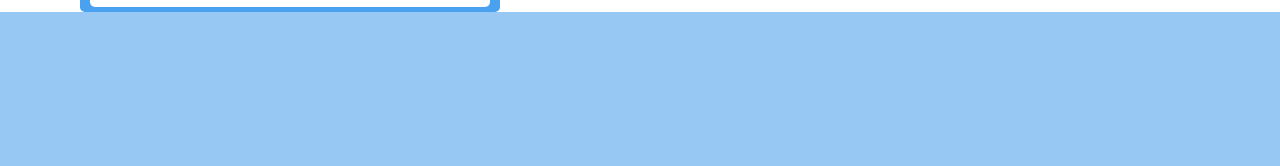
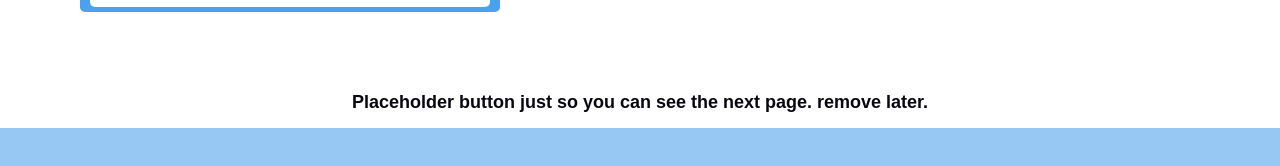
Before and after one commit to TejaswiMN/trial6, a React (Create React App) app: page /resources/SME in a window 1280 px wide. Shown: the part 582-748 px from the top of the page. Built offline with nearby package versions, Linux system fonts and the light colour scheme.

Commit message:
Put in explanatory links for APITeam

```diff
--- a/src/components/blog/blog.jsx
+++ b/src/components/blog/blog.jsx
@@ -11,7 +11,6 @@ const Blog = ({Name, Year, Title, Article}) => {
       </p>
       <p className="additional-bold-text">{Title}</p>
       <p className="paragraph">{Article}</p>
-      <button className="rounded-button">See More</button>
     </div>
     </div>
   );
--- a/src/screens/resources/resourcespg2.jsx
+++ b/src/screens/resources/resourcespg2.jsx
@@ -8,12 +8,18 @@ import Navbar from '../../components/Navbar/Navbar';
 import { useNavigate } from 'react-router-dom';
 
 function Resources2({schoolname}) {
+  const navigate = useNavigate();
+
+  const handleClick = () => {
+    navigate('/resources/soe/cse');   };
+
   return (
     <div className="App">
       <Navbar />
       <div className="wide-rounded-rectangle">{schoolname}</div>
        <BranchButton branchname="@API TEAM: Put in the branches from your database and their corresponding routes below"/>
 
+       <button onClick={handleClick} >Placeholder button just so you can see the next page. remove later.</button>
     </div>
   );
 }
--- a/src/screens/resources/resourcespg3.jsx
+++ b/src/screens/resources/resourcespg3.jsx
@@ -2,13 +2,21 @@
 import React from 'react';
 import Courses from '../../components/courses/Courses';
 import Navbar from '../../components/Navbar/Navbar';
+import { useNavigate } from 'react-router-dom';
 
 function Resources3({branch}) {
+  const navigate = useNavigate();
+
+  const handleClick = () => {
+    navigate('/putthepathlike/resources/scoolname/brnach/coursecode');   };
+
   return (
     <div className="App">
       <Navbar />
       <div className='container1'>
       <Courses branch={branch} buttons={["pass a LIST of all courses in that branch","like this"]}/>
+
+      <button onClick={handleClick} >Placeholder button just so you can see the next page. remove later.</button>
       </div>
     </div>
   );
--- a/src/screens/resources/resourcespg4.jsx
+++ b/src/screens/resources/resourcespg4.jsx
@@ -2,6 +2,7 @@
 import React from 'react';
 import NotesLinks from '../../components/NotesLinks/NotesLinks';
 import Navbar from '../../components/Navbar/Navbar';
+import Recommendations from '../../components/recs/recs';
 
 function Resources4() {
   return (
@@ -9,6 +10,7 @@ function Resources4() {
       <Navbar />
       <div className='container1'>
       <NotesLinks />
+      <Recommendations />
       </div>
     </div>
   );
```
